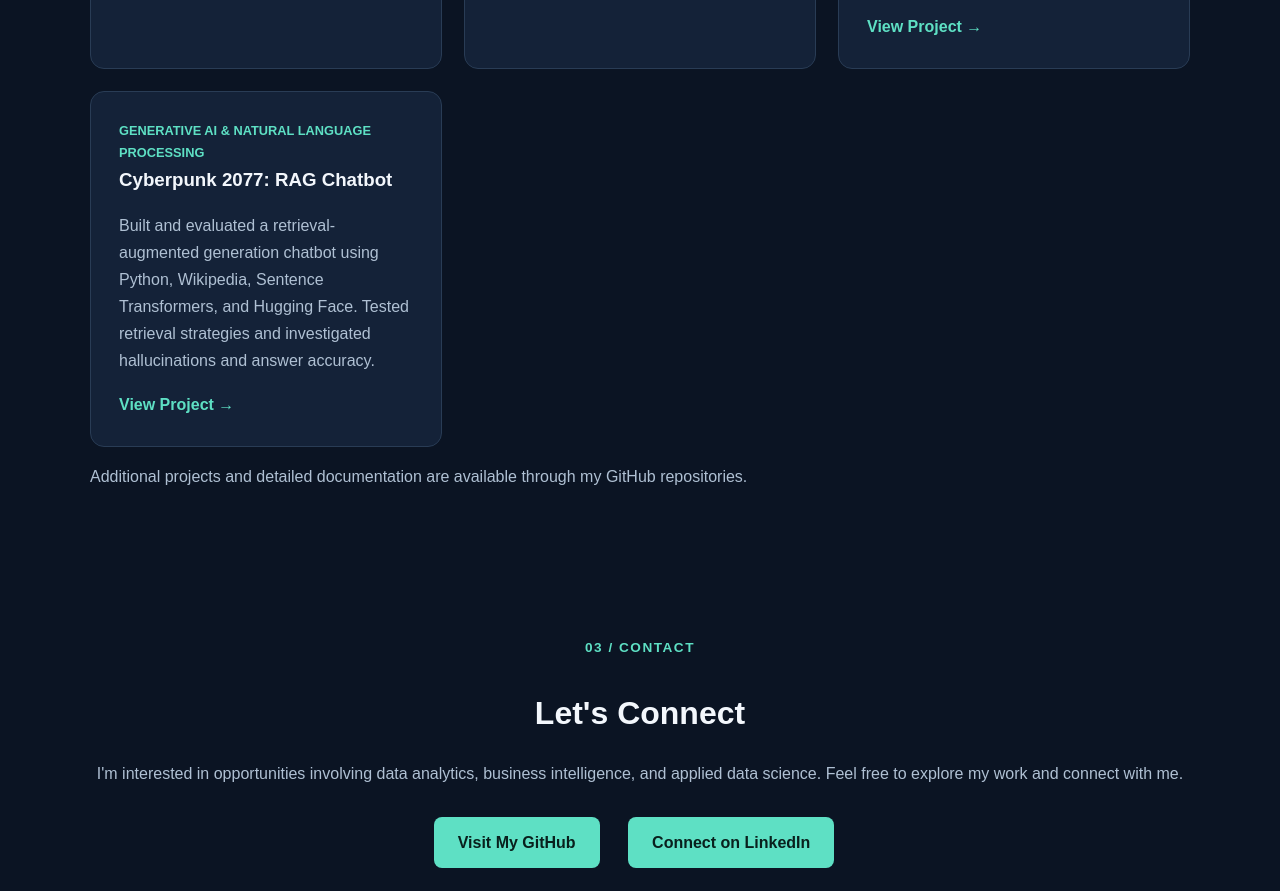
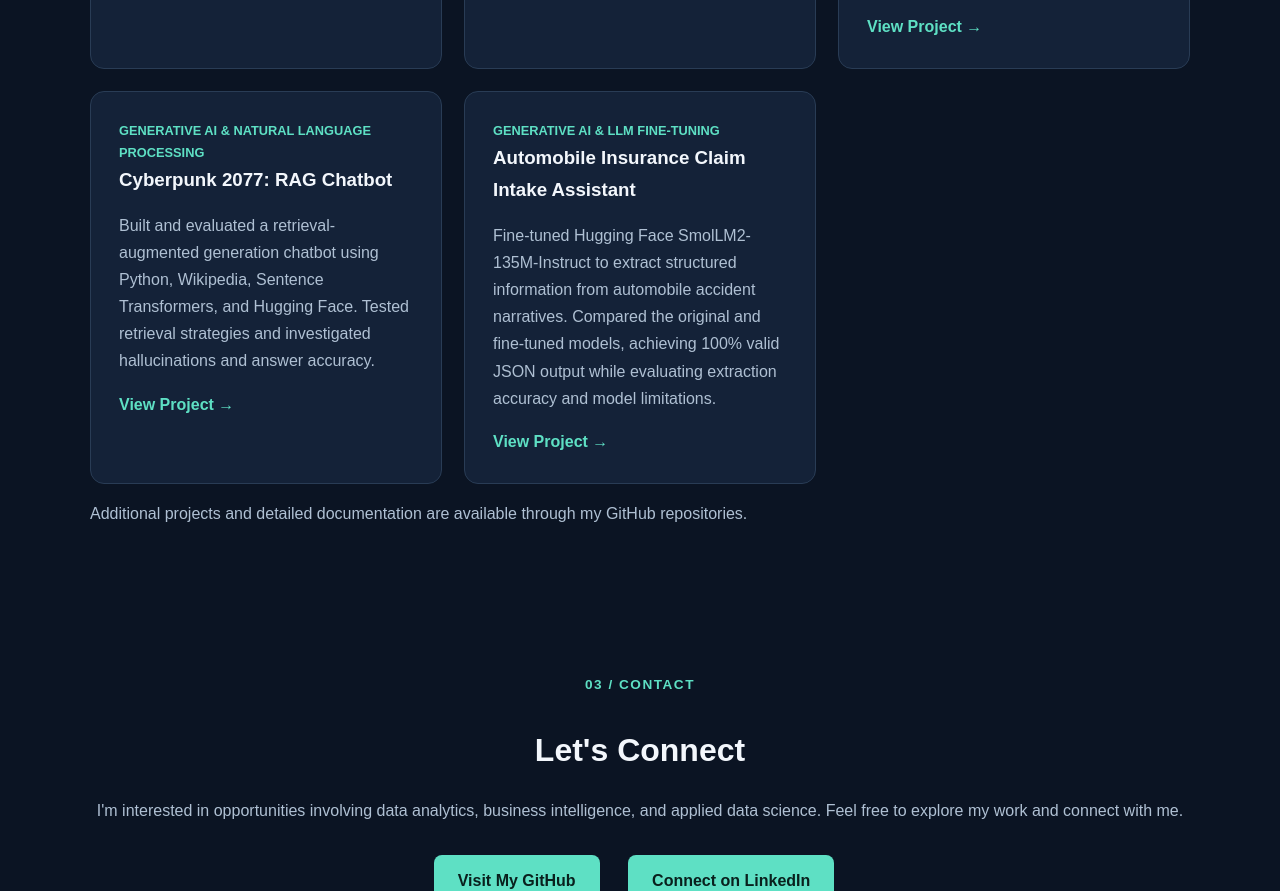
Before and after one commit to kevinf529-cool/kevinf529-cool.github.io, a plain HTML site: page index.html in a window 1280 px wide. Shown: the part 2138-3029 px from the top of the page. Drawn offline with Linux system fonts and the light colour scheme.

Commit message:
Add insurance claim LLM project to portfolio.html

```diff
--- a/index.html
+++ b/index.html
@@ -378,6 +378,21 @@
   </a>
 </article>
 
+<article class="project-card">
+  <div class="project-type">Generative AI &amp; LLM Fine-Tuning</div>
+  <h3>Automobile Insurance Claim Intake Assistant</h3>
+  <p>
+    Fine-tuned Hugging Face SmolLM2-135M-Instruct to extract
+    structured information from automobile accident narratives.
+    Compared the original and fine-tuned models, achieving
+    100% valid JSON output while evaluating extraction accuracy
+    and model limitations.
+  </p>
+  <a href="https://github.com/kevinf529-cool/insurance-claim-llm-finetuning">
+    View Project &rarr;
+  </a>
+</article>
+
       </div>
 
       <p>
```
